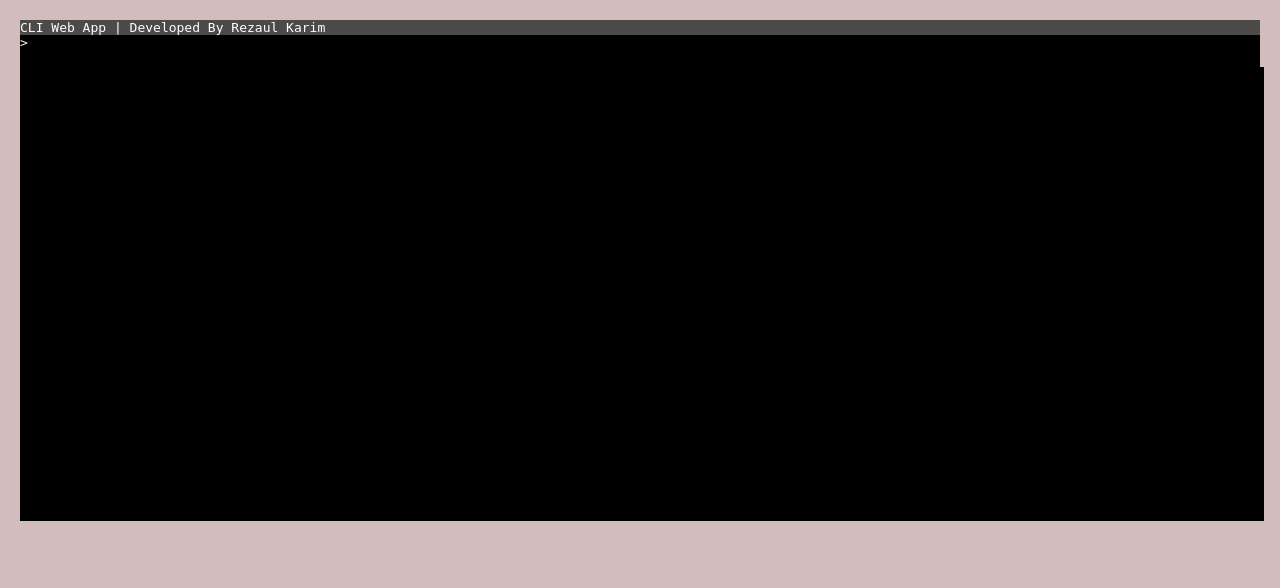
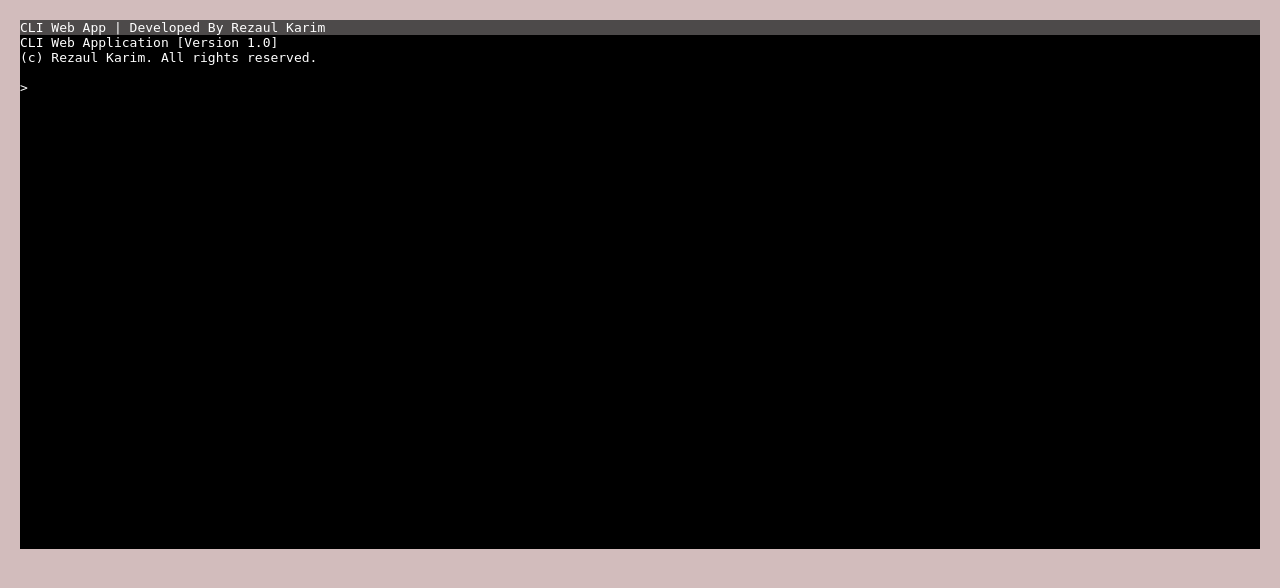
Before and after one commit to rkpust/CLI-Web-App, a Django app: page / in a window 1280 px wide. Shown: the top 588 px of the page. Run offline with Django 4.2, Linux system fonts and the light colour scheme.

Commit message:
added copyright note and styled

```diff
--- a/CLI_App/templates/index.html
+++ b/CLI_App/templates/index.html
@@ -16,8 +16,8 @@
         input, textarea {
             background-color: #000;
             color: #fff;
+            width: 100%;
             border: none;
-            width: 100%;
             resize: none;
             outline: none;
         }
@@ -26,7 +26,7 @@
             margin-bottom: 10px;
         }
         input {
-            height: 30px;
+            height: 13px;
             display: inline-flex;
         }
         button {
@@ -41,7 +41,24 @@
 </head>
 <body>
     <div>
-        <form method="post" style="margin:auto;" class="">
+        <form method="post" style="width: 100%; height: 520px; background-color: #000;" class="">
+            {% csrf_token %}
+            <span style="background-color: #4d4a4a; color: white;">CLI Web App | Developed By Rezaul Karim</span>
+            <br>
+            <div style="overflow-x: auto;">
+                <pre style="background-color: #000; padding: 0; margin: 0;">CLI Web Application [Version 1.0]
+(c) Rezaul Karim. All rights reserved.
+                </pre>
+                <div style="display: inline-flex; background-color: #000; font-family: monospace; color: #fff; width: 100%;">
+                    <span><span style="width: 185px; color: white;">{{currect_path}}></span><input type="text" name="input_text" autofocus value="{{input_text}}" style="display: inline-flex;"></span>
+                </div>
+                <textarea name="output_text" readonly style="overflow-x: hidden; width: 99.7%;">{{ output_text }}</textarea>
+                <br>
+
+                <button type="submit">Execute</button>
+            </div>
+        </form>
+        <!-- <form method="post" style="margin:auto;" class="">
             {% csrf_token %}
             <span style="background-color: #4d4a4a; color: white;">CLI Web App | Developed By Rezaul Karim</span>
             <br>
@@ -50,7 +67,7 @@
             </div>
             <textarea name="output_text" readonly>{{ output_text }}</textarea><br>
             <button type="submit">Execute</button>
-        </form>
+        </form> -->
     </div>
 </body>
 </html>
```
Also changed, not shown: db.sqlite3.
